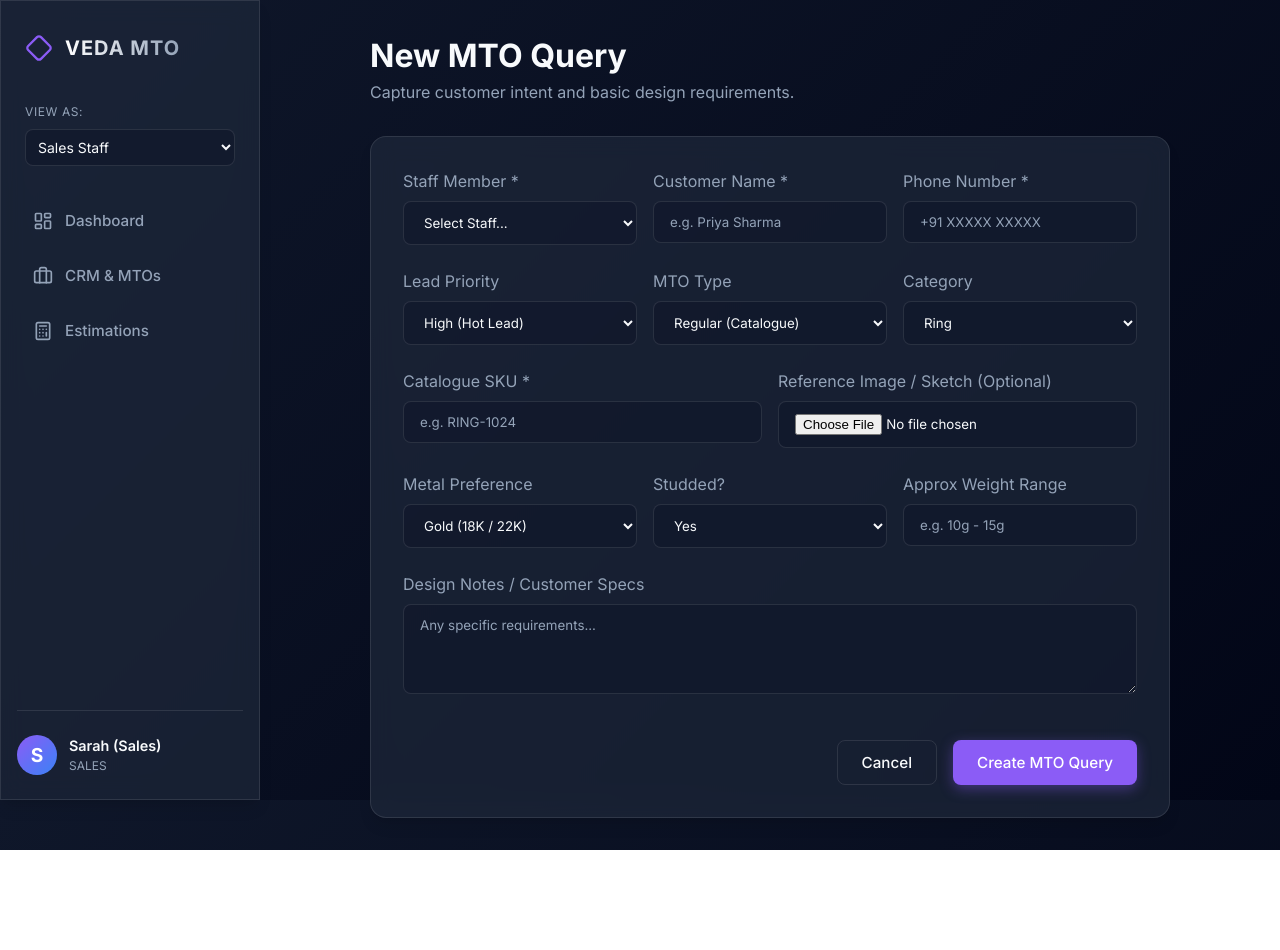
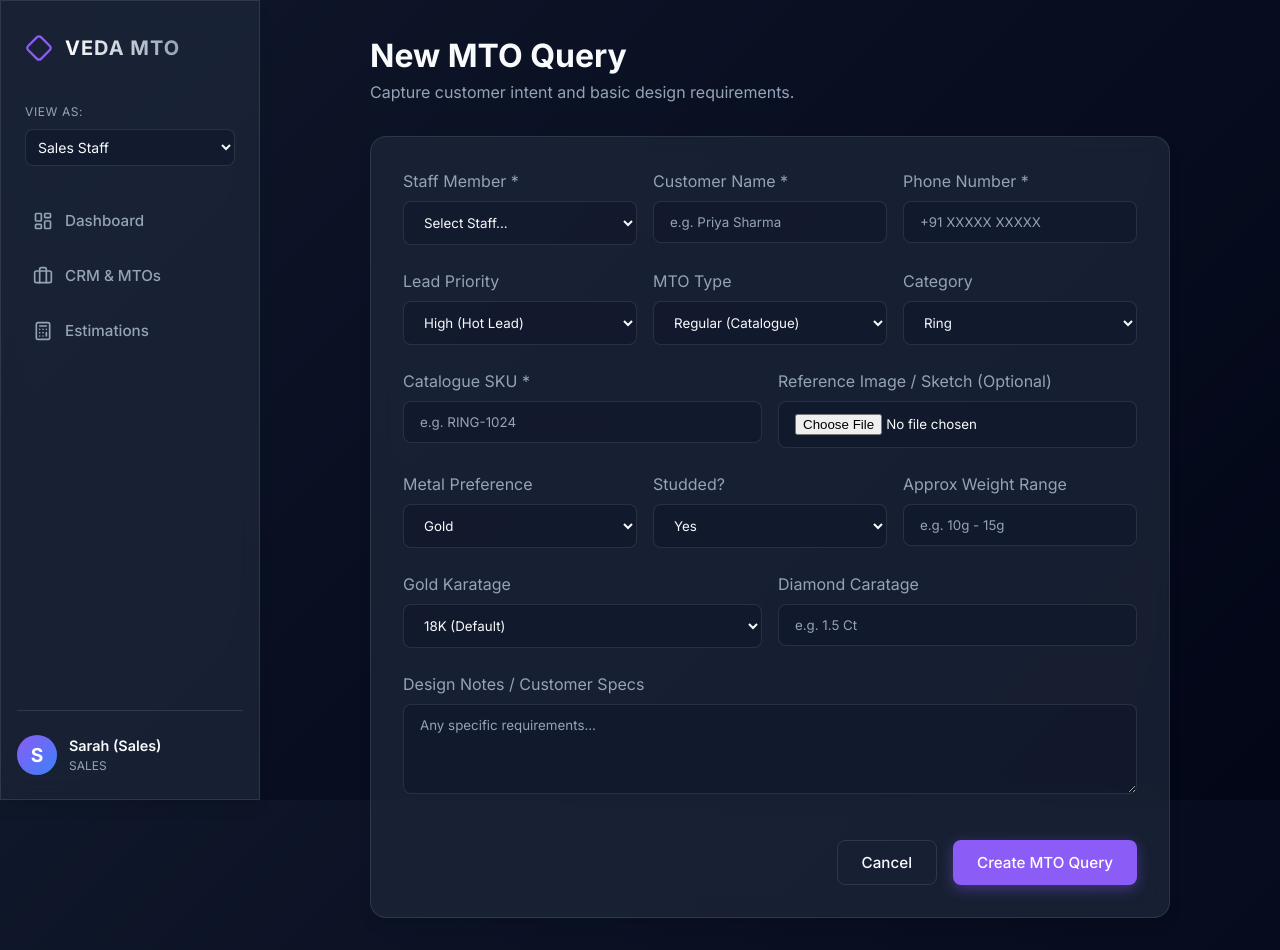
Before and after one commit to vinayakdalmia21/mto-tool, a Next.js app: page /mtos/create in a window 1280 px wide. Before the commit the page ends 850 px from the top, so only its background shows below. Built offline with nearby package versions, Linux system fonts and the light colour scheme.

Commit message:
Update exact metal types, add karatage and diamond caratage

```diff
--- a/src/app/actions/mto.ts
+++ b/src/app/actions/mto.ts
@@ -48,6 +48,9 @@ export async function createMtoQuery(formData: FormData) {
     base64Image = `data:${rawImage.type};base64,${base64Str}`;
   }
 
+  const goldKaratage = formData.get('goldKaratage') as string;
+  const diamondCaratage = formData.get('diamondCaratage') as string;
+
   // 3. Create MTO
   const mto = await prisma.mtoQuery.create({
     data: {
@@ -59,7 +62,9 @@ export async function createMtoQuery(formData: FormData) {
       category,
       metalType,
       isStudded,
+      diamondCaratage: diamondCaratage || null,
       weightRange,
+      goldKaratage: goldKaratage || null,
       notes,
       referenceImages: base64Image,
       status: 'OPEN'
--- a/src/app/mtos/create/page.tsx
+++ b/src/app/mtos/create/page.tsx
@@ -8,6 +8,8 @@ export default function CreateMtoPage() {
   const router = useRouter();
   const [loading, setLoading] = useState(false);
   const [mtoType, setMtoType] = useState('REGULAR');
+  const [metalType, setMetalType] = useState('GOLD');
+  const [isStudded, setIsStudded] = useState('true');
 
   async function handleSubmit(e: React.FormEvent<HTMLFormElement>) {
     e.preventDefault();
@@ -97,15 +99,14 @@ export default function CreateMtoPage() {
           <div style={{ display: 'grid', gridTemplateColumns: '1fr 1fr 1fr', gap: '1rem' }}>
             <div>
               <label style={{ display: 'block', marginBottom: '0.5rem', color: 'var(--text-muted)' }}>Metal Preference</label>
-              <select name="metalType">
-                <option value="GOLD">Gold (18K / 22K)</option>
-                <option value="SILVER">Silver</option>
+              <select name="metalType" value={metalType} onChange={(e) => setMetalType(e.target.value)}>
+                <option value="GOLD">Gold</option>
                 <option value="PLATINUM">Platinum</option>
               </select>
             </div>
             <div>
               <label style={{ display: 'block', marginBottom: '0.5rem', color: 'var(--text-muted)' }}>Studded?</label>
-              <select name="isStudded">
+              <select name="isStudded" value={isStudded} onChange={(e) => setIsStudded(e.target.value)}>
                 <option value="true">Yes</option>
                 <option value="false">No</option>
               </select>
@@ -114,6 +115,27 @@ export default function CreateMtoPage() {
               <label style={{ display: 'block', marginBottom: '0.5rem', color: 'var(--text-muted)' }}>Approx Weight Range</label>
               <input name="weightRange" placeholder="e.g. 10g - 15g" />
             </div>
+          </div>
+
+          <div style={{ display: 'grid', gridTemplateColumns: '1fr 1fr', gap: '1rem' }}>
+            {metalType === 'GOLD' && (
+              <div>
+                <label style={{ display: 'block', marginBottom: '0.5rem', color: 'var(--text-muted)' }}>Gold Karatage</label>
+                <select name="goldKaratage">
+                  <option value="18K">18K (Default)</option>
+                  <option value="9K">9K</option>
+                  <option value="14K">14K</option>
+                  <option value="22K">22K</option>
+                  <option value="24K">24K</option>
+                </select>
+              </div>
+            )}
+            {isStudded === 'true' && (
+              <div>
+                <label style={{ display: 'block', marginBottom: '0.5rem', color: 'var(--text-muted)' }}>Diamond Caratage</label>
+                <input name="diamondCaratage" placeholder="e.g. 1.5 Ct" />
+              </div>
+            )}
           </div>
 
           <div>
```
Also changed, not shown: 1 other file (tests, documents, lock files or other folders).
